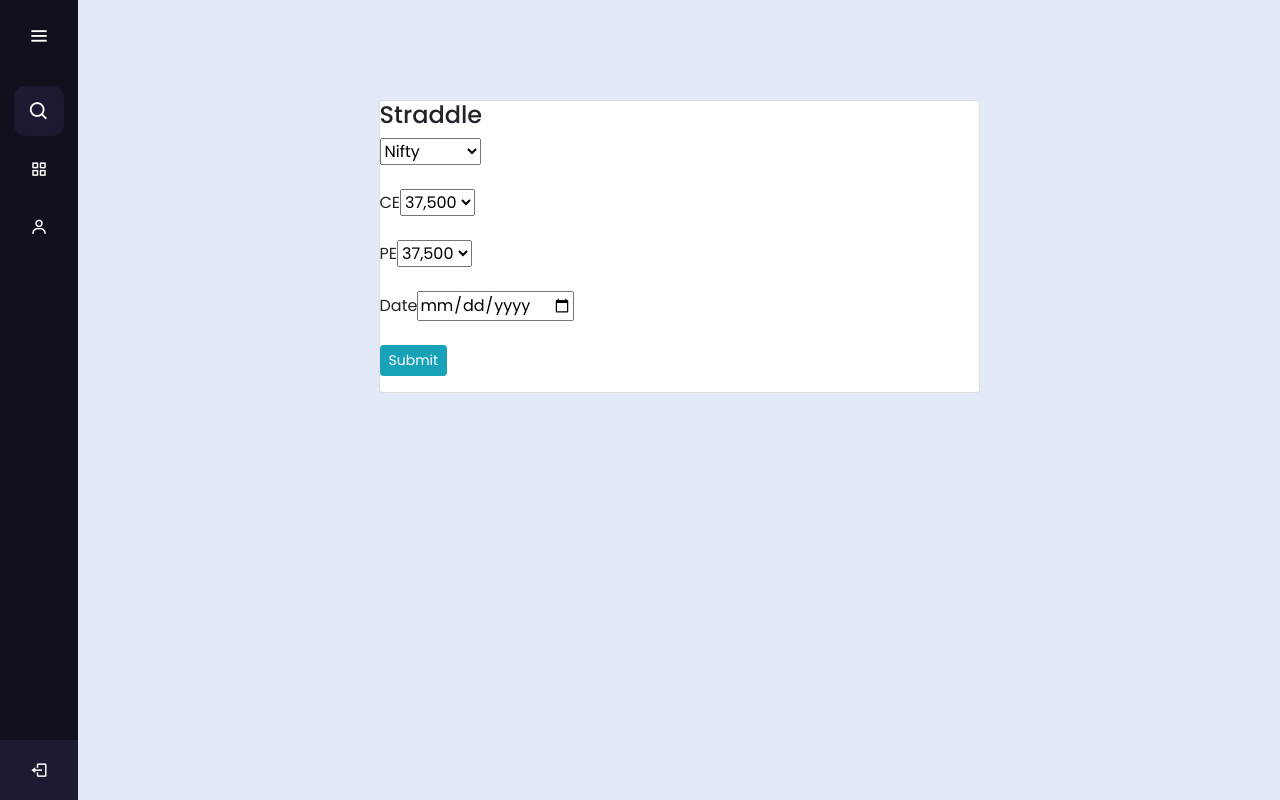
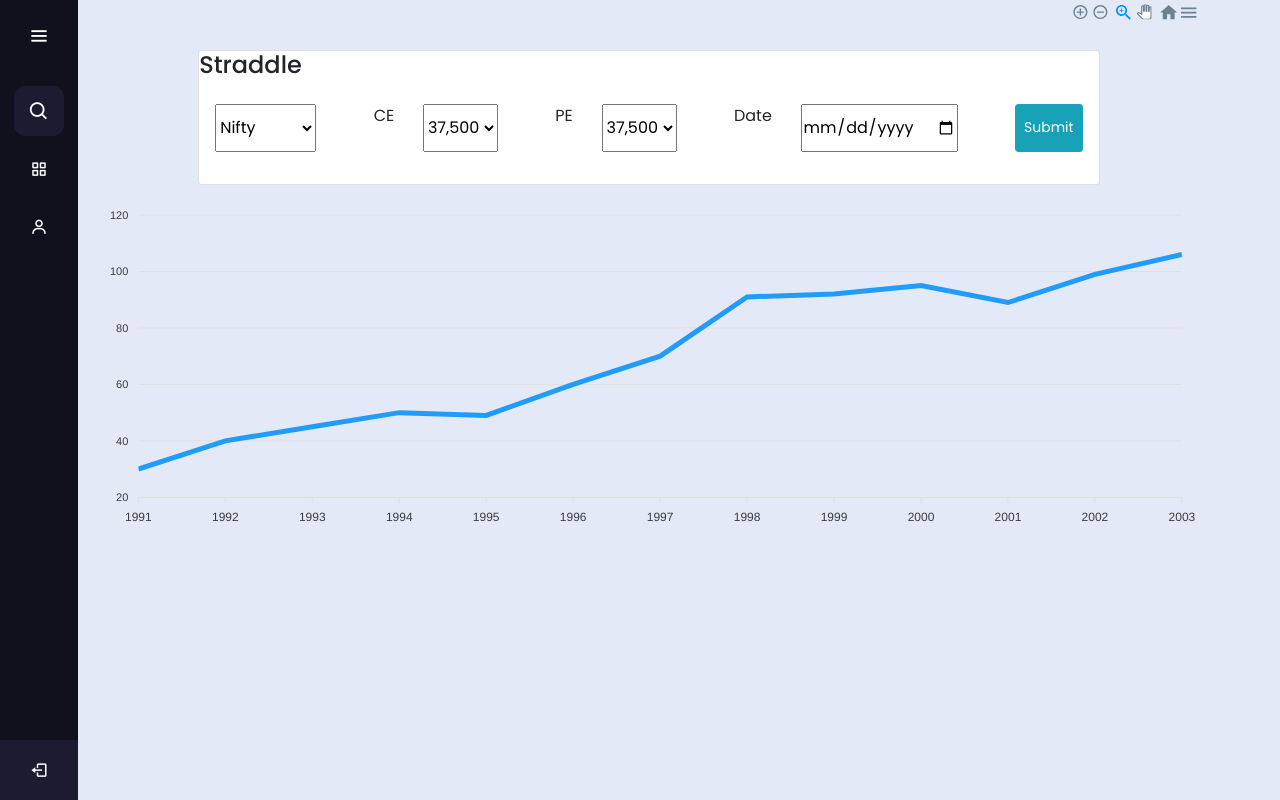
Before and after one commit to AnkitRajCode/EazyOptions, a React (Create React App) app: page /straddle in a window 1280 px wide. Built offline with nearby package versions, Linux system fonts and the light colour scheme; no server answers; sample sign-in values are in the browser's storage.

Commit message:
straddle section graph added

```diff
--- a/src/Components/Straddle.js
+++ b/src/Components/Straddle.js
@@ -1,14 +1,38 @@
+import React, { Component } from "react";
+import Chart from "react-apexcharts";
 import Sidebar from "./Sidebar";
+import '../Css/Straddle.css';
 
-import '../Css/Straddle.css';
-const Straddle = () => {
+class Straddle extends Component {
+  constructor(props) {
+    super(props);
+
+    this.state = {
+      options: {
+        chart: {
+          id: "basic-bar"
+        },
+        xaxis: {
+          categories: [1991, 1992, 1993, 1994, 1995, 1996, 1997, 1998,1999,2000,2001,2002,2003,2004]
+        }
+      },
+      series: [
+        {
+          name: "series-1",
+          data: [30, 40, 45, 50, 49, 60, 70, 91,92,95,89,99,106]
+        }
+      ]
+    };
+}
+
+render() {
     return (
         <div className="straddle">
             <Sidebar/>
             <section className="home-section">
-                <div className="card w-50">
+                <div className="card w-75 datataker row">
                     <h4>Straddle</h4>
-                    <form action="" className="form-group" pl-5>
+                    <form action="" className="form-group p-3 col-md-12" >
 
                         <select>
                             <option value="nifty">Nifty</option>
@@ -51,9 +75,19 @@ const Straddle = () => {
                         <input type="submit" className="btn btn-sm btn-info" />
                     </form>
                 </div>
+                <div className="col-md-12">
+                    <Chart
+                        options={this.state.options}
+                        series={this.state.series}
+                        type="line"
+                        width="95%"
+                        height="350px"
+                    />
+                </div>
             </section>
         </div>
-     );
+        )
+    }
 }
 
 export default Straddle;
--- a/src/Css/Straddle.css
+++ b/src/Css/Straddle.css
@@ -1,7 +1,14 @@
 .straddle .card{
-    margin-left: 25%;
-    margin-top: 100px;
+    margin-left: 10%;
+    margin-top: 50px;
     float: left;
+    z-index: 100;
+}
+.card form{
+    display: flex;
+    flex-direction: row;
+    flex-wrap: nowrap;
+    justify-content:space-between;
 }
 @media (max-width: 420px) {
     .straddle .card{
```
